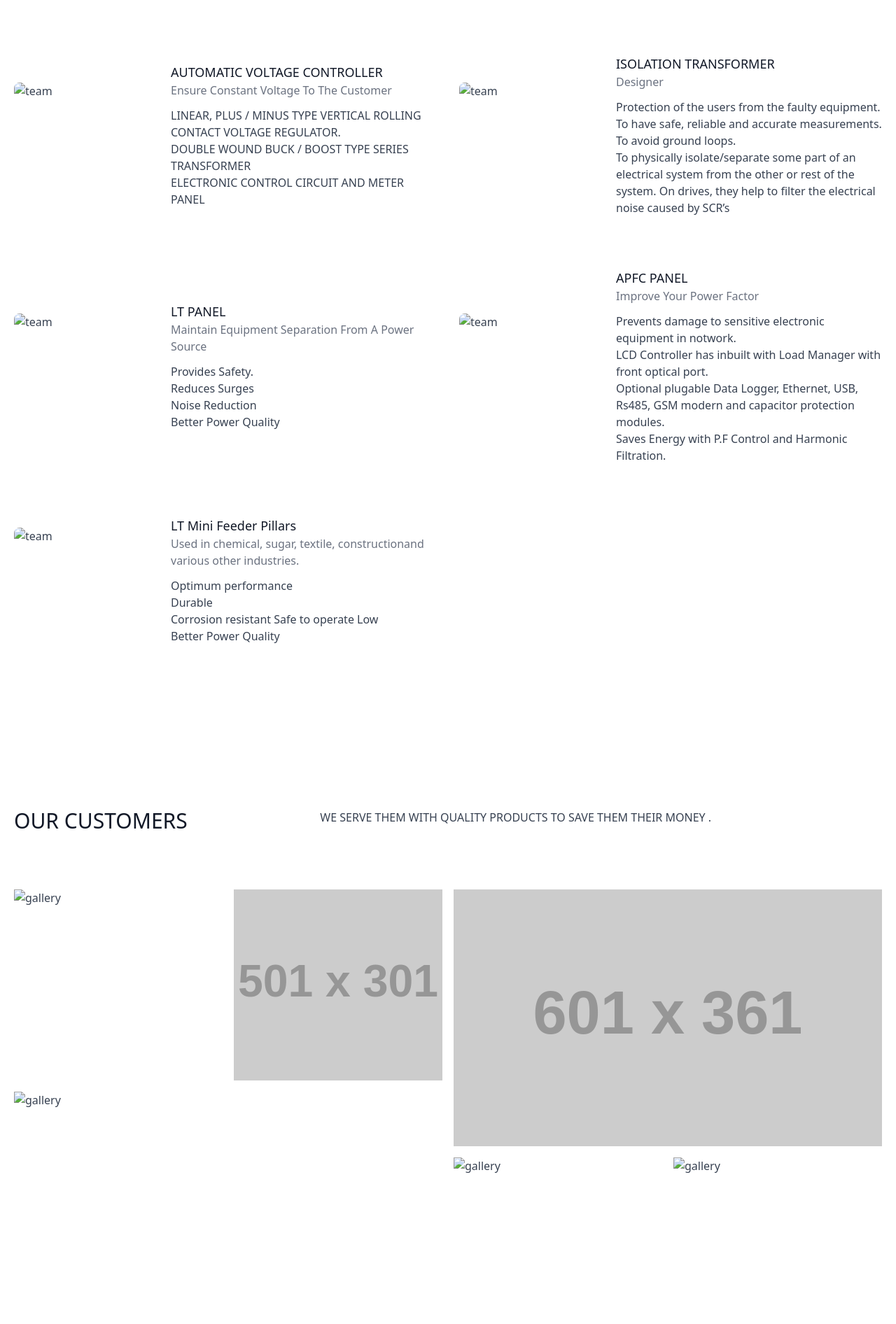
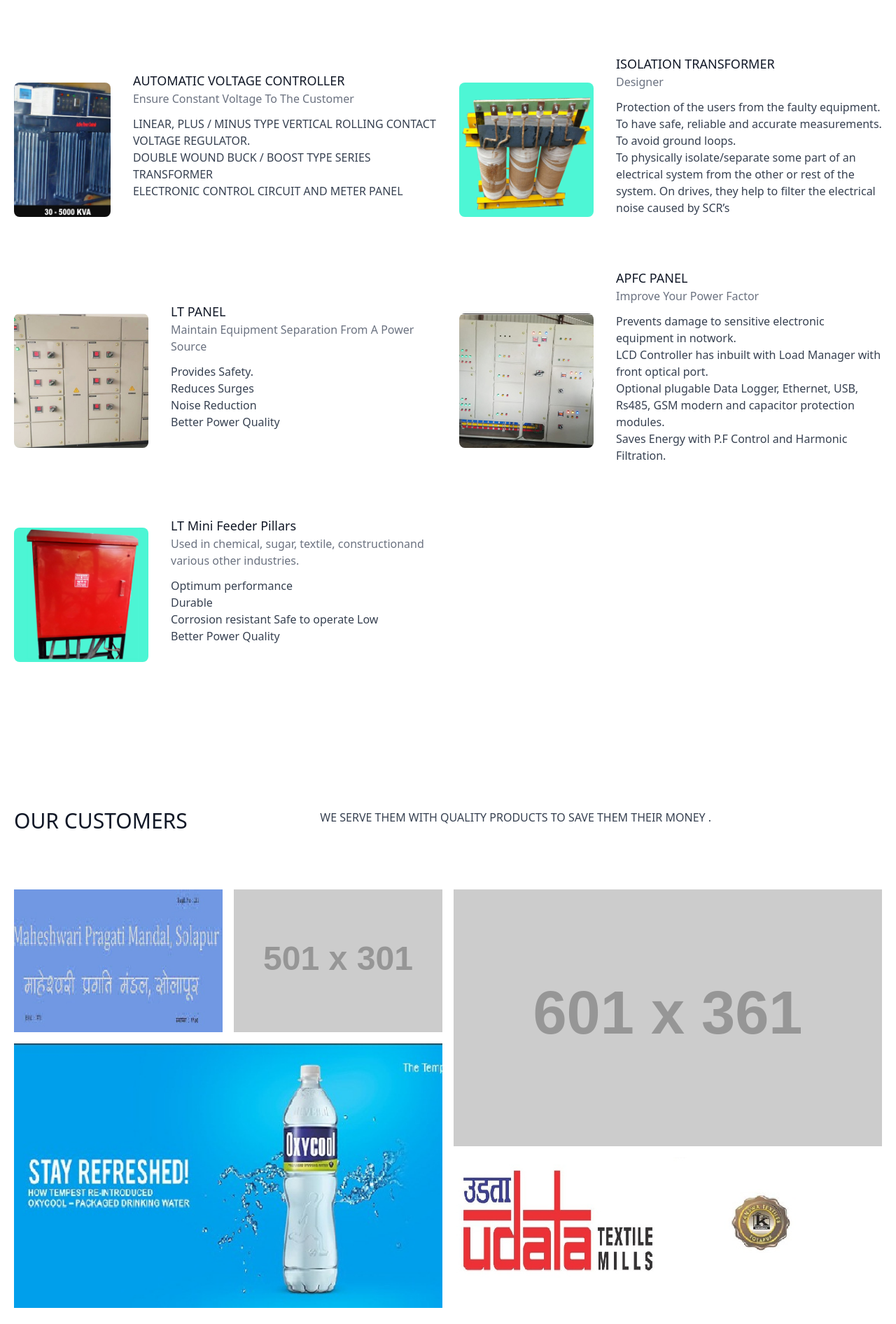
Before and after one commit to flyhighrishi/Activepowercontrol, a plain HTML site: page index.html in a window 1280 px wide. Shown: the part 868-2760 px from the top of the page at 70% size. Before the commit the page ends 2642 px from the top, so only its background shows below. Drawn offline with nearby package versions, Linux system fonts and the light colour scheme; the site is published under a folder, as on GitHub Pages, so addresses that start at the root find nothing; placeholder pictures from the web are drawn by us.

Commit message:
Update index.html

```diff
--- a/index.html
+++ b/index.html
@@ -65,7 +65,7 @@
       <div class="flex flex-wrap -m-4">
         <div class="p-4 lg:w-1/2">
           <div class="h-full flex sm:flex-row flex-col items-center sm:justify-start justify-center text-center sm:text-left">
-            <a href="automatic_voltage_controller.html"><img alt="team" class="flex-shrink-0 rounded-lg w-48 h-48 object-cover object-center sm:mb-0 mb-4" src="/Images/automatic_voltage_controller.jpg">
+            <a href="automatic_voltage_controller.html"><img alt="team" class="flex-shrink-0 rounded-lg w-48 h-48 object-cover object-center sm:mb-0 mb-4" src="Images/automatic_voltage_controller.jpg">
             <div class="flex-grow sm:pl-8">
 
               <h2 class="title-font font-medium text-lg text-gray-900">AUTOMATIC VOLTAGE CONTROLLER</h2>
@@ -93,7 +93,7 @@
         </div>
         <div class="p-4 lg:w-1/2">
           <div class="h-full flex sm:flex-row flex-col items-center sm:justify-start justify-center text-center sm:text-left">
-            <img alt="team" class="flex-shrink-0 rounded-lg w-48 h-48 object-cover object-center sm:mb-0 mb-4" src="/Images/Isolation transformer.jpg">
+            <img alt="team" class="flex-shrink-0 rounded-lg w-48 h-48 object-cover object-center sm:mb-0 mb-4" src="Images/Isolation transformer.jpg">
             <div class="flex-grow sm:pl-8">
               <h2 class="title-font font-medium text-lg text-gray-900">ISOLATION TRANSFORMER</h2>
               <h3 class="text-gray-500 mb-3">Designer</h3>
@@ -124,7 +124,7 @@
         </div>
         <div class="p-4 lg:w-1/2">
           <div class="h-full flex sm:flex-row flex-col items-center sm:justify-start justify-center text-center sm:text-left">
-            <img alt="team" class="flex-shrink-0 rounded-lg w-48 h-48 object-cover object-center sm:mb-0 mb-4" src="/Images/LT_PANEL.jpg">
+            <img alt="team" class="flex-shrink-0 rounded-lg w-48 h-48 object-cover object-center sm:mb-0 mb-4" src="Images/LT_PANEL.jpg">
             <div class="flex-grow sm:pl-8">
               <h2 class="title-font font-medium text-lg text-gray-900">LT PANEL</h2>
               <h3 class="text-gray-500 mb-3">Maintain Equipment Separation From A Power Source</h3>
@@ -151,7 +151,7 @@
         </div>
         <div class="p-4 lg:w-1/2">
           <div class="h-full flex sm:flex-row flex-col items-center sm:justify-start justify-center text-center sm:text-left">
-            <img alt="team" class="flex-shrink-0 rounded-lg w-48 h-48 object-cover object-center sm:mb-0 mb-4" src="/Images/APFC_PANEL.jpg">
+            <img alt="team" class="flex-shrink-0 rounded-lg w-48 h-48 object-cover object-center sm:mb-0 mb-4" src="Images/APFC_PANEL.jpg">
             <div class="flex-grow sm:pl-8">
               <h2 class="title-font font-medium text-lg text-gray-900">APFC PANEL</h2>
               <h3 class="text-gray-500 mb-3"> Improve Your Power Factor</h3>
@@ -183,7 +183,7 @@
         </div>
         <div class="p-4 lg:w-1/2">
           <div class="h-full flex sm:flex-row flex-col items-center sm:justify-start justify-center text-center sm:text-left">
-            <img alt="team" class="flex-shrink-0 rounded-lg w-48 h-48 object-cover object-center sm:mb-0 mb-4" src="/Images/LT Mini Feeder Pillars.jpg">
+            <img alt="team" class="flex-shrink-0 rounded-lg w-48 h-48 object-cover object-center sm:mb-0 mb-4" src="Images/LT Mini Feeder Pillars.jpg">
             <div class="flex-grow sm:pl-8">
               <h2 class="title-font font-medium text-lg text-gray-900">LT Mini Feeder Pillars</h2>
               <h3 class="text-gray-500 mb-3">Used in chemical, sugar, textile, constructionand various other industries.</h3>
@@ -221,13 +221,13 @@
       <div class="flex flex-wrap md:-m-2 -m-1">
         <div class="flex flex-wrap w-1/2">
           <div class="md:p-2 p-1 w-1/2">
-            <img alt="gallery" class="w-full object-cover h-full object-center block" src="/Images/maheshwari.jpg">
+            <img alt="gallery" class="w-full object-cover h-full object-center block" src="Images/maheshwari.jpg">
           </div>
           <div class="md:p-2 p-1 w-1/2">
             <img alt="gallery" class="w-full object-cover h-full object-center block" src="https://dummyimage.com/501x301">
           </div>
           <div class="md:p-2 p-1 w-full">
-           <a href="http://oxycool.in/"> <img alt="gallery" class="w-full h-full object-cover object-center block" src="/Images/oxycool.jpg"></a>
+           <a href="http://oxycool.in/"> <img alt="gallery" class="w-full h-full object-cover object-center block" src="Images/oxycool.jpg"></a>
           </div>
         </div>
         <div class="flex flex-wrap w-1/2">
@@ -235,10 +235,10 @@
             <img alt="gallery" class="w-full h-full object-cover object-center block" src="https://dummyimage.com/601x361">
           </div>
           <div class="md:p-2 p-1 w-1/2">
-            <img alt="gallery" class="w-full object-cover h-full object-center block" src="/Images/udata.jpg">
+            <img alt="gallery" class="w-full object-cover h-full object-center block" src="Images/udata.jpg">
           </div>
           <div class="md:p-2 p-1 w-1/2">
-            <img alt="gallery" class="w-full object-cover h-full object-center block" src="/Images/kanswa.jpg">
+            <img alt="gallery" class="w-full object-cover h-full object-center block" src="Images/kanswa.jpg">
           </div>
         </div>
       </div>
```
